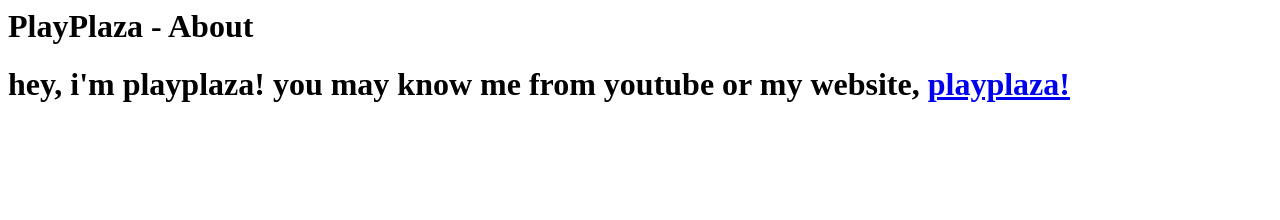
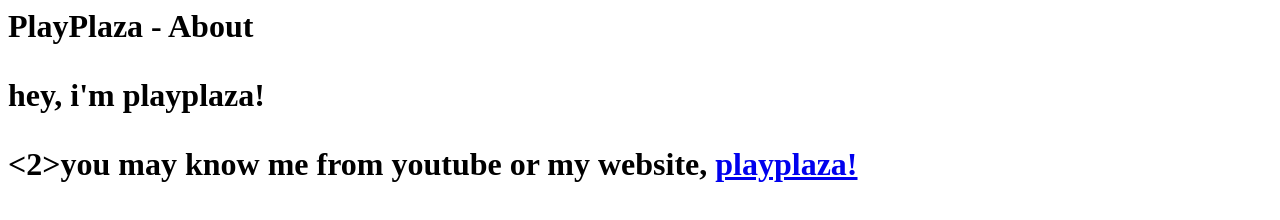
Before and after one commit to playplazaguy/playplaza, a plain HTML site: page index.html in a window 1280 px wide. Drawn offline with Linux system fonts and the light colour scheme.

Commit message:
more stuff

```diff
--- a/index.html
+++ b/index.html
@@ -1,4 +1,4 @@
 <html>
   <h1>PlayPlaza - About<h1>
-    <p1>hey, i'm playplaza!<p1>
-    <p2>you may know me from youtube or my website, <a href="https://playplazaguy.github.io/PlayPlaza-Website/">playplaza!</a><p2>
+    <p>hey, i'm playplaza!<p>
+    <2>you may know me from youtube or my website, <a href="https://playplazaguy.github.io/PlayPlaza-Website/">playplaza!</a><p>
```
